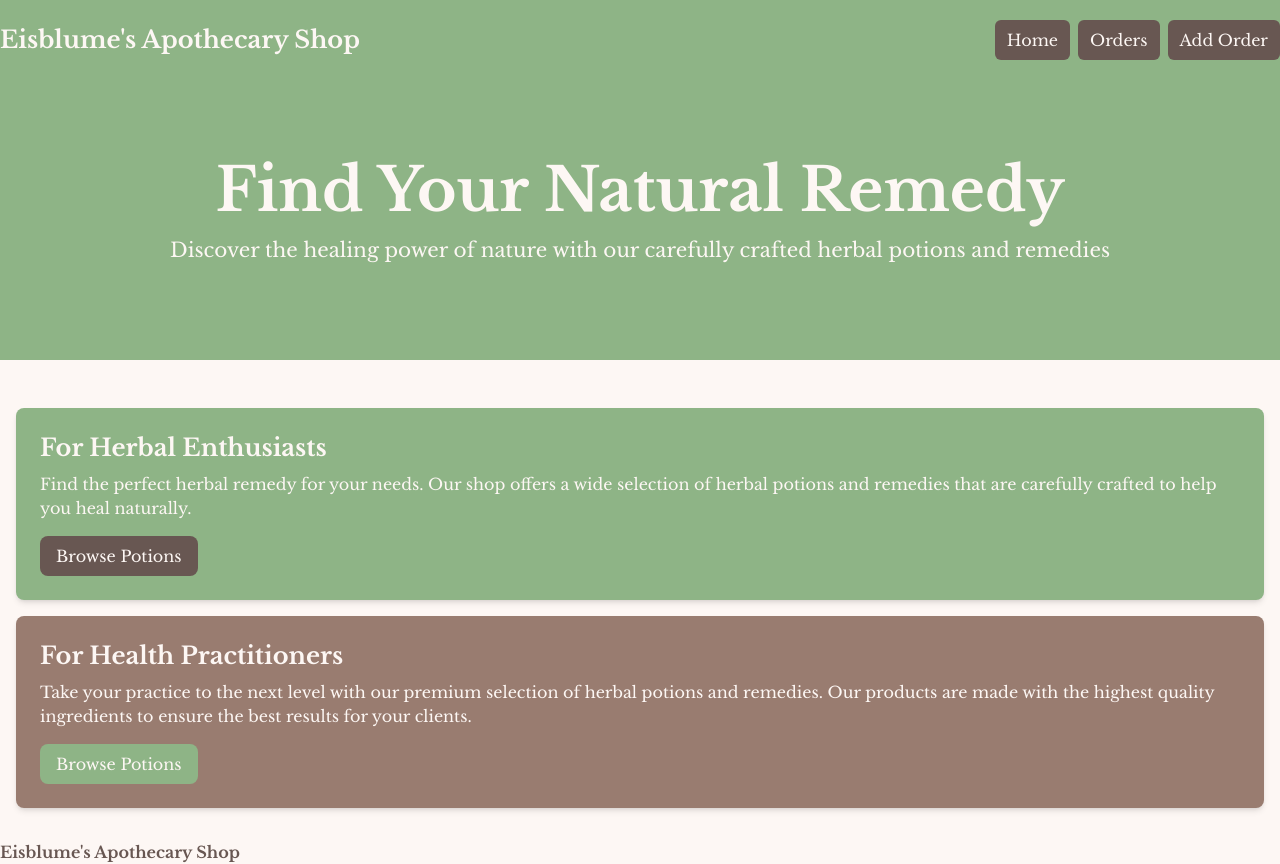
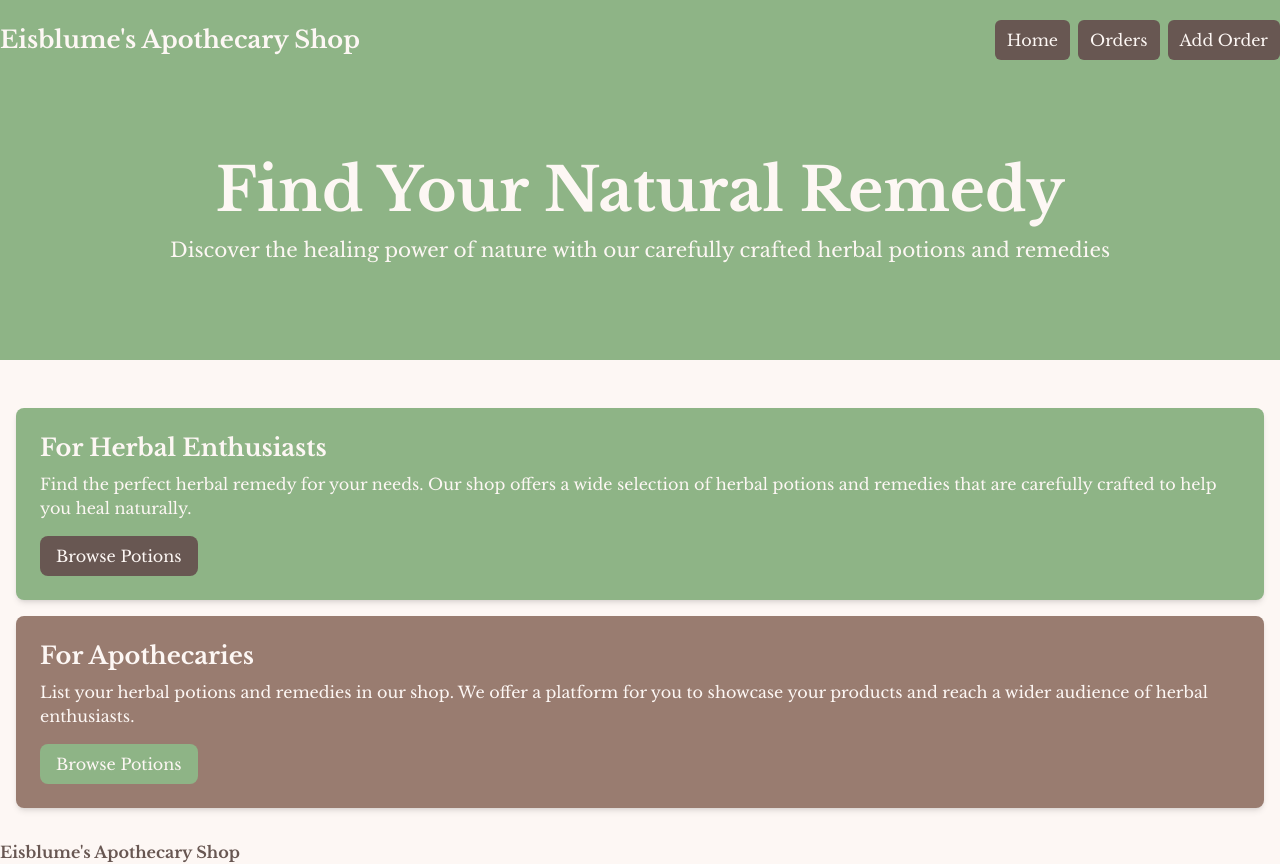
Before and after one commit to eisBlume0901/Learning_Vue.js, a Vue app in the folder Learning_Vue.js/: page / in a window 1280 px wide. Built offline with nearby package versions, Linux system fonts and the light colour scheme; a web font is replaced by a local one.

Commit message:
Updated description for HomeCards

```diff
--- a/Learning_Vue.js/src/components/HomeCards.vue
+++ b/Learning_Vue.js/src/components/HomeCards.vue
@@ -15,9 +15,9 @@
        </div>
 
        <div class="bg-sepia p-6 rounded-lg shadow-md">
-         <h2 class="text-2xl font-bold text-white">For Health Practitioners</h2>
+         <h2 class="text-2xl font-bold text-white">For Apothecaries</h2>
          <p class="mt-2 mb-4 text-white">
-           Take your practice to the next level with our premium selection of herbal potions and remedies. Our products are made with the highest quality ingredients to ensure the best results for your clients.
+           List your herbal potions and remedies in our shop. We offer a platform for you to showcase your products and reach a wider audience of herbal enthusiasts.
          </p>
          <a href="" class="inline-block bg-pale-green text-white rounded-lg px-4 py-2 hover:bg-white hover:text-bark">Browse Potions</a>
        </div>
```
